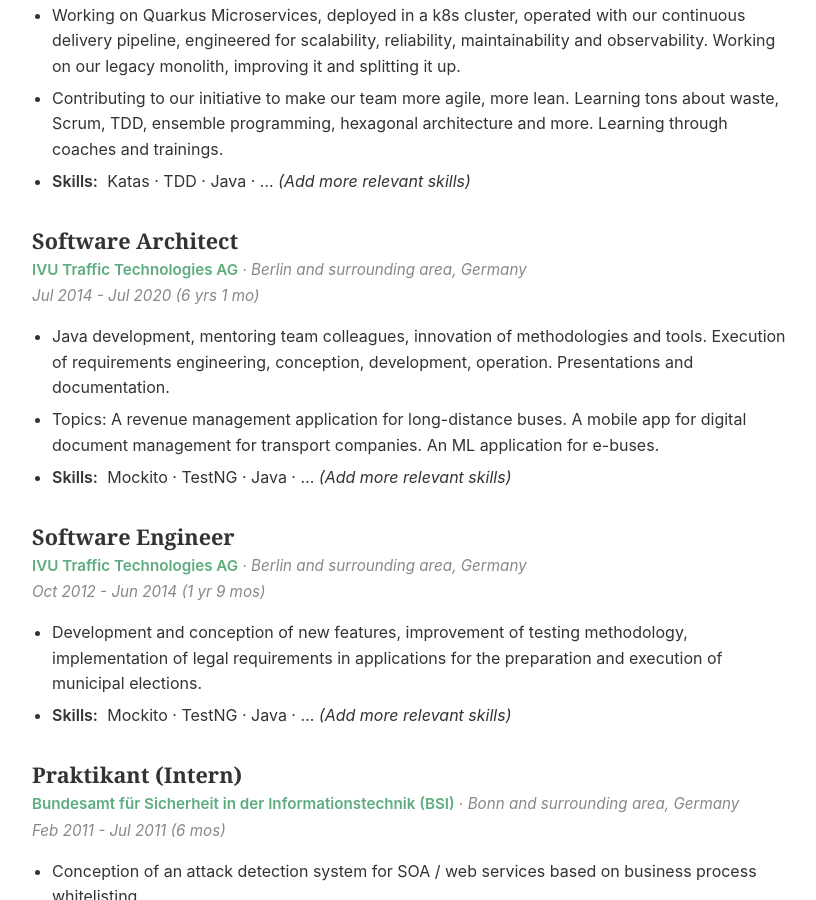
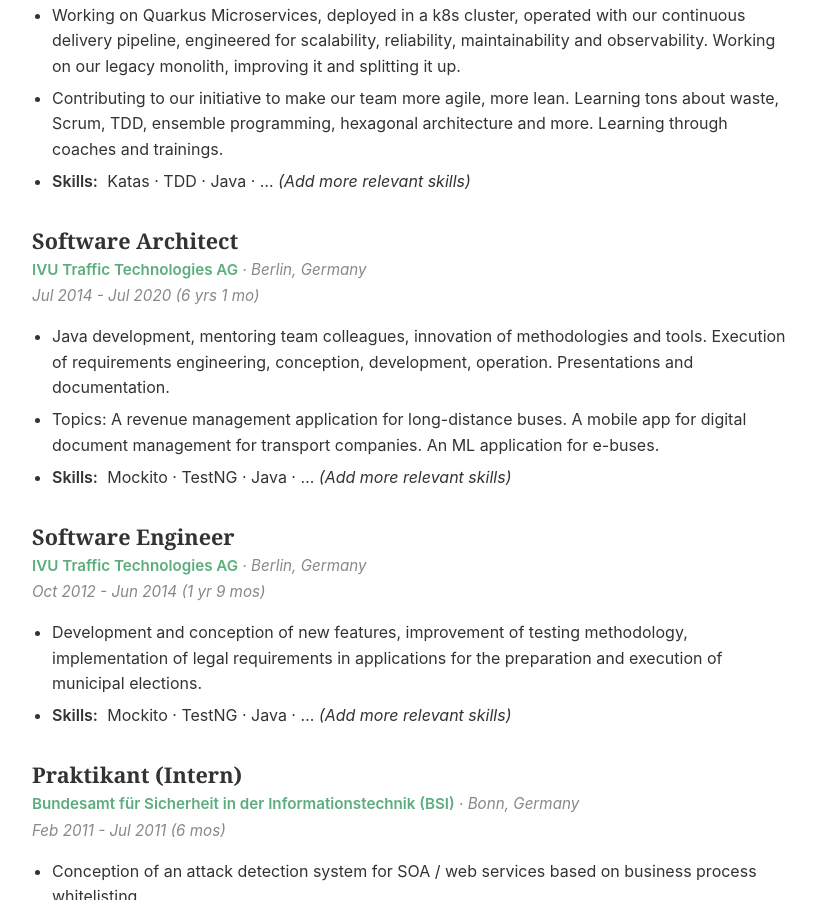
Before and after one commit to fxnn/fxnn.github.io, a Jekyll site: the page built from cv.md, in a window 1280 px wide and 900 px high, scrolled down 1010 px. Shown: the whole window, without its empty margins (228-1044 px from the left). Built offline with Jekyll 4.4.1, drawn with Linux system fonts in a browser that asks for light colours.

Commit message:
style: Simplify location format in CV

```diff
--- a/cv.md
+++ b/cv.md
@@ -36,7 +36,7 @@ title: Curriculum Vitae
 *   **Skills:** Katas · TDD · Java · ... *(Add more relevant skills)*
 
 ### Software Architect
-**[IVU Traffic Technologies AG](https://www.ivu.com)** · *Berlin and surrounding area, Germany*
+**[IVU Traffic Technologies AG](https://www.ivu.com)** · *Berlin, Germany*
 
 *Jul 2014 - Jul 2020 (6 yrs 1 mo)*
 
@@ -45,7 +45,7 @@ title: Curriculum Vitae
 *   **Skills:** Mockito · TestNG · Java · ... *(Add more relevant skills)*
 
 ### Software Engineer
-**[IVU Traffic Technologies AG](https://www.ivu.com)** · *Berlin and surrounding area, Germany*
+**[IVU Traffic Technologies AG](https://www.ivu.com)** · *Berlin, Germany*
 
 *Oct 2012 - Jun 2014 (1 yr 9 mos)*
 
@@ -53,7 +53,7 @@ title: Curriculum Vitae
 *   **Skills:** Mockito · TestNG · Java · ... *(Add more relevant skills)*
 
 ### Praktikant (Intern)
-**[Bundesamt für Sicherheit in der Informationstechnik (BSI)](https://www.bsi.bund.de)** · *Bonn and surrounding area, Germany*
+**[Bundesamt für Sicherheit in der Informationstechnik (BSI)](https://www.bsi.bund.de)** · *Bonn, Germany*
 
 *Feb 2011 - Jul 2011 (6 mos)*
 
```
